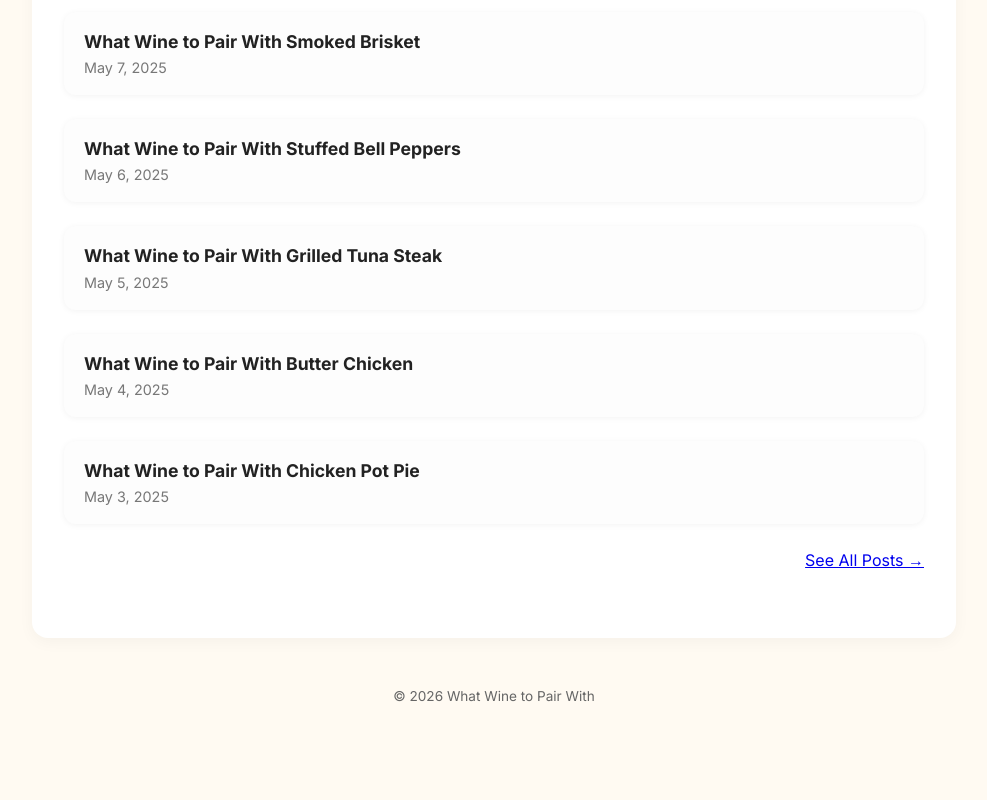
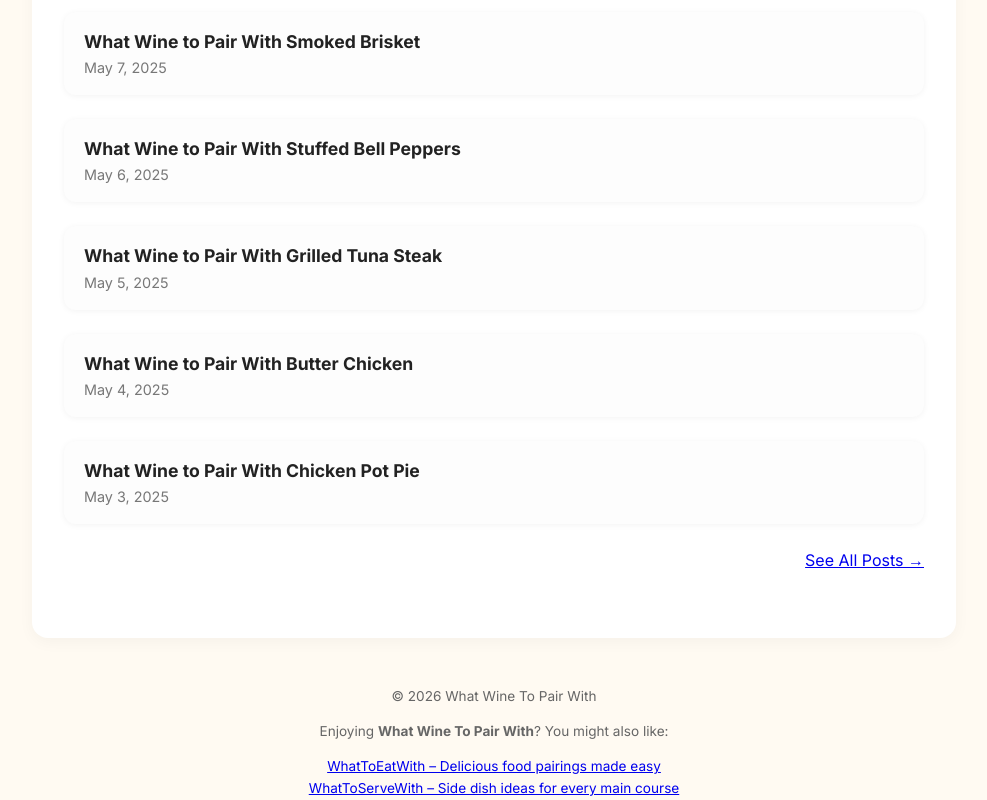
Before and after one commit to revetteai/whatwinetopairwith, an Eleventy site: page index.njk in a window 1280 px wide. Shown: the part 1518-2318 px from the top of the page, without its empty margins (146-1133 px from the left). Before the commit the page ends 2239 px from the top, so only its background shows below. Built offline with nearby package versions, Linux system fonts and the light colour scheme; Eleventy itself is replaced by a stand-in of ours; files that its build step writes are made by us from their sources.

Commit message:
Update base.njk

```diff
--- a/_includes/base.njk
+++ b/_includes/base.njk
@@ -189,9 +189,15 @@
 
 </main>
 
-  <footer>
-    <p>© {{ "" | year }} What Wine to Pair With</p>
-  </footer>
+<footer>
+  <p>© {{ "" | year }} What Wine To Pair With</p>
+  <p>Enjoying <strong>What Wine To Pair With</strong>? You might also like:</p>
+  <ul style="list-style: none; padding: 0; margin: 0;">
+    <li><a href="https://whattoeatwith.netlify.app/">WhatToEatWith – Delicious food pairings made easy</a></li>
+    <li><a href="https://whattoservewith.netlify.app/">WhatToServeWith – Side dish ideas for every main course</a></li>
+  </ul>
+</footer>
+
 
   <script>
     const sticky = document.getElementById('stickyHeader');
```
